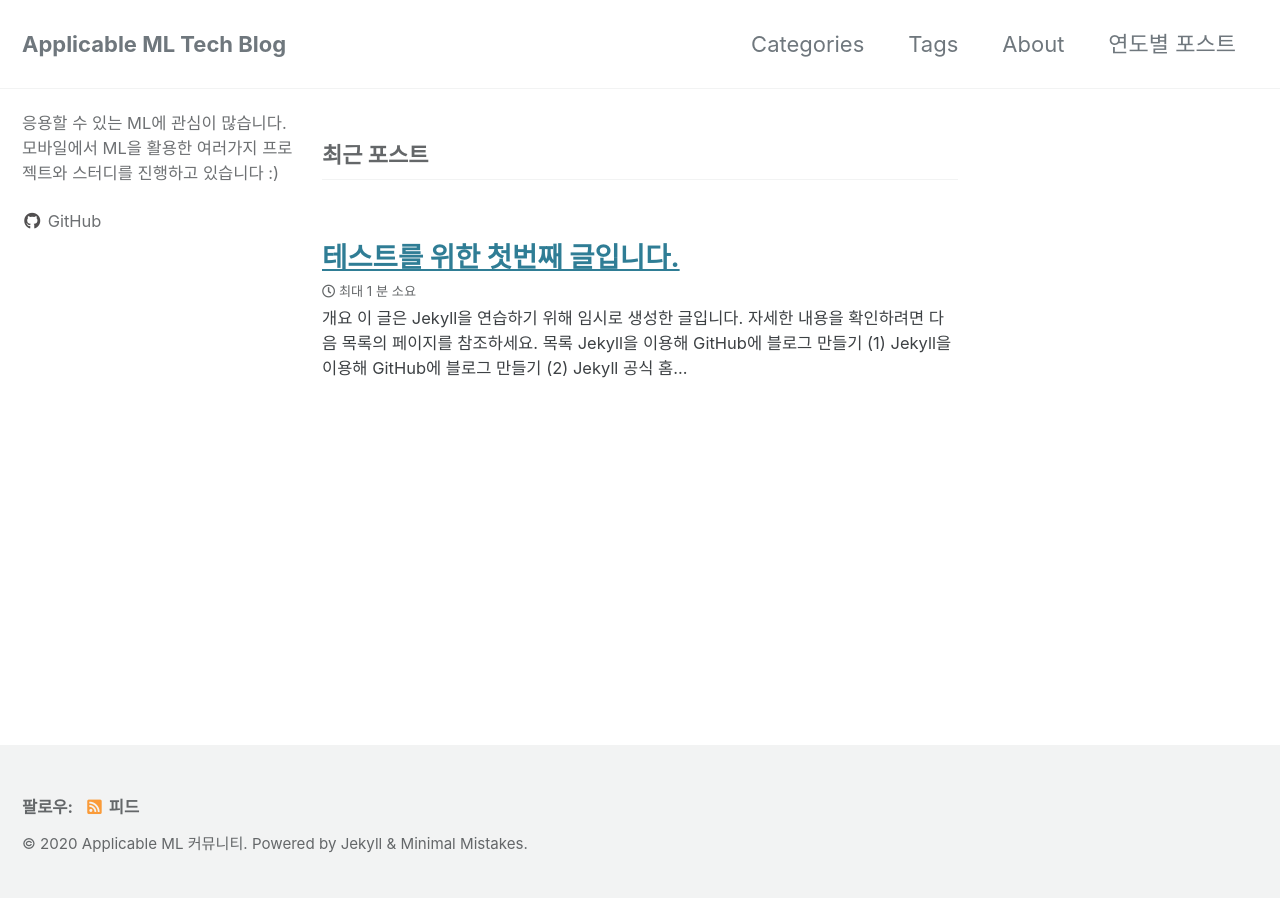
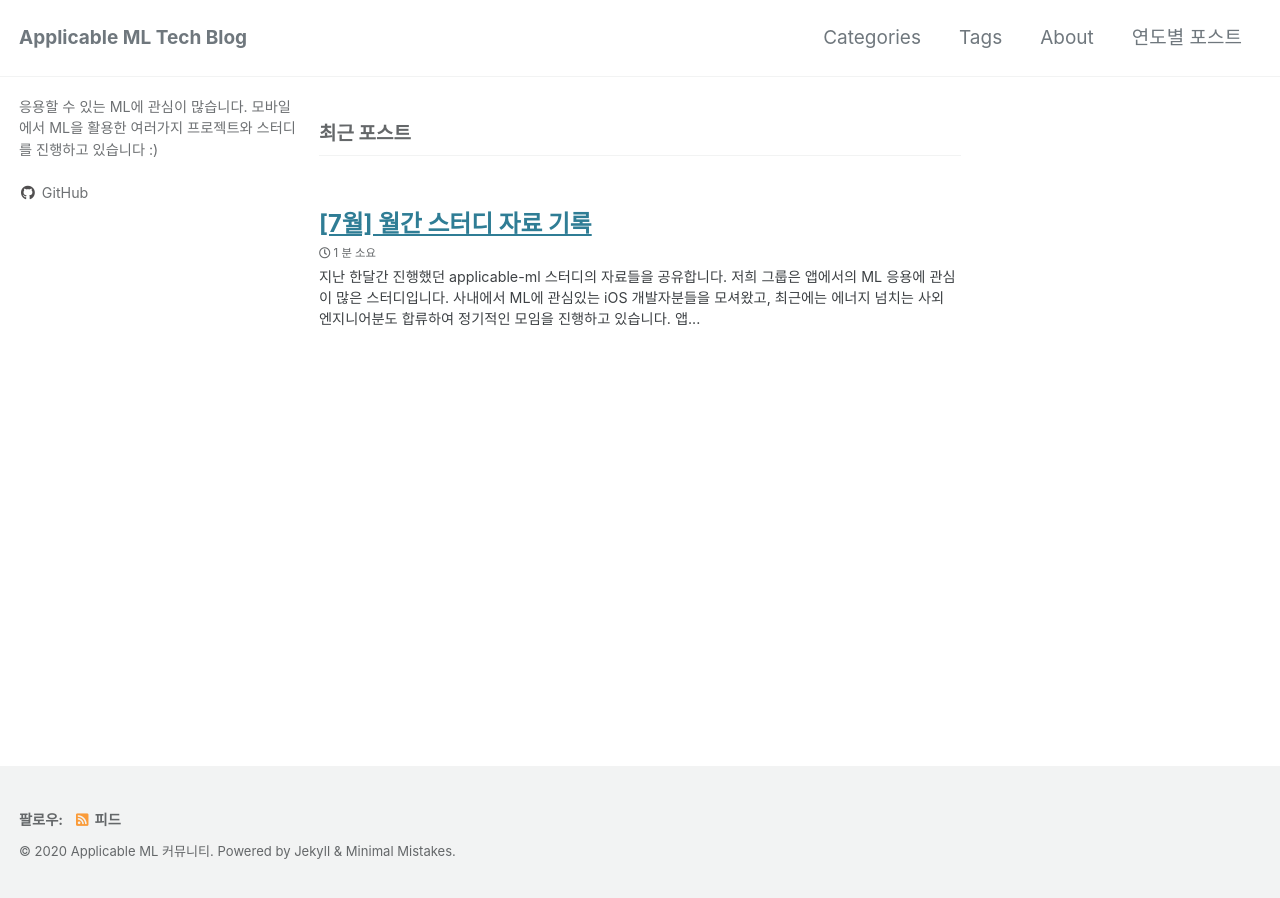
Before and after one commit to applicable-ml/applicable-ml.github.io, a Jekyll site: the page built from index.html, in a window 1280 px wide. Built offline with Jekyll 4.4.1, drawn with Linux system fonts in a browser that asks for light colours; cached includes are drawn as plain includes; the list of posts is cut into pages by our own code.

Commit message:
Add first monthly report and reduce overall fontsize

```diff
--- /dev/null
+++ b/_posts/2020-07-25-monthly-report.md
@@ -0,0 +1,56 @@
+---
+title: \[7월\] 월간 스터디 자료 기록
+tags: monthly
+author: 'Doyoung Gwak'
+---
+
+지난 한달간 진행했던 applicable-ml 스터디의 자료들을 공유합니다.
+저희 그룹은 앱에서의 ML 응용에 관심이 많은 스터디입니다. 사내에서 ML에 관심있는 iOS 개발자분들을 모셔왔고, 최근에는 에너지 넘치는 사외 엔지니어분도 합류하여 정기적인 모임을 진행하고 있습니다. 앱에서 ML을 활용할 때 필요한 것들을 공부하고, 만들고, 자랑하고, 서로 도와 프로젝트를 진행합니다.
+다들 항상 바쁘시지만 시간을 내서 아는 것을 공유해주시고 흥미롭게 들어주셔서 정말 재미있네요.
+현재는 앱개발자 위주로 스터디원이 구성되있어 iOS 관련 이야기(CoreML, Metal, Vision 등)가 많지만, 점점 ML 공부도하고 관심있는 모델러분도 모실 수 있으면 On-device ML 완전체가 될 수 있기를 기대합니다 🙂<br>
+<br>
+아래는 스터디에서 공유했던 자료와 프로젝트들입니다.<br>
+피드백, 코멘트는 언제나 환영이에요 😃
+
+## 📕 스터디 자료
+
+- 4주차
+  - [WWDC 2020 ML Recap(coremltools, Create ML)](https://bit.ly/2D4mKfk) - 곽도영
+  - [2D single person PoseNet 후처리의 모든것](https://bit.ly/39rcvOh) - 정현아
+- 3주차
+  - [Keras 학습 코드 리뷰 및 Grayscale에대해 잘못 알고 있던게 아닐까 (grayscale 전처리)](https://bit.ly/2BvBjsa) - 정상엽
+  - [Camera & Metal 기초](https://bit.ly/39nArlM) - 전은철
+  - [WWDC 2020 ML Recap(Core ML)](https://bit.ly/2D4mKfk) - 곽도영
+- 2주차
+  - [Keras와 fashion-mnist로 모델 학습 및 Core ML 모델 변환](https://bit.ly/2ZVIWBt) - 정현아
+  - [C3ML 사용법 공유](https://bit.ly/2ZWOlbG) - 전은철
+- 1주차
+  - 오프닝(스터디 방향, 규칙, 마음가짐) - 전체
+  - [Caffe 모델 → Core ML 모델 변환 가벼운 경험 공유](https://bit.ly/3jAs1MG) - 상엽님
+  - [Metal과 Core ML 호환성 이슈 공유](https://bit.ly/3eYnBLS) - 전은철
+  - [On-device ML 개발 프로세스와 앱개발자에게 YOLO 소개](https://bit.ly/3fWQauD) - 곽도영
+
+## 🧑‍💻 프로젝트 및 앱
+현재 동시다발적으로 진행되는 프로젝트 중에는 맥앱스토어 출시를 앞둔 앱부터(현재 리젝만 4번째 ㅎㅎ) 오픈소스 라이브러리까지 각자 관심 채널을 통해 작은 것부터 차근차근 응용을 실현해보고 있습니다.
+
+## 오픈소스
+- MetalCamera - 전은철
+- TFLiteSwift-Vision 오픈소스 프레임워크 제작 - 곽도영
+- PoseEstimation-TFLiteSwift - 곽도영
+
+## 서적
+- Core ML Survival Guide 책으로 스터디 - 정상엽 (and  ALL)
+
+## 개인 프로젝트
+- Capture&Paste 맥용 앱 제작 - 곽도영
+- 포즈 추론을 활용한 스쿼드 보조 앱 - 정현아
+- 딥러닝 모델 활용한 다양한 앱 기획들 - 전체
+
+## 후기
+
+- 코로나로인해 스터디를 온라인으로 진행하고 있는데 참여율이 저조하진 않을까 걱정했었지만, 괜한 걱정이었습니다 ㅎㅎ
+- 지난 한달동안 정기적인 모임이 유지되는지 확인해보는 기간을 가졌는데, 개인당 3-4주에 한번 발표 권장을 드렸지만 1-2주에 한번 발표를 해주시는 적극성까지!
+
+자료가 쌓이거나 흥미로운 결과가 나오면 한번씩 엮어서 공유해보도록 하겠습니다~
+혹시 스터디 주제범위에서 궁금한점이 있으면 편하게 문의해주세요~
+1인 1앱출시 가즈아ㅏㅏㅏㅏㅏ
--- a/_posts/2020-09-09-first-post.md
+++ /dev/null
@@ -1,15 +0,0 @@
----
-title: 테스트를 위한 첫번째 글입니다.
-tags: note
-author: 'Doyoung Gwak'
----
-
-
-## 개요
-이 글은 Jekyll을 연습하기 위해 임시로 생성한 글입니다.
-자세한 내용을 확인하려면 다음 목록의 페이지를 참조하세요.
-
-## 목록
-- [Jekyll을 이용해 GitHub에 블로그 만들기 (1)](https://jetalog.net/86)
-- [Jekyll을 이용해 GitHub에 블로그 만들기 (2)](https://jetalog.net/87)
-- [Jekyll 공식 홈페이지](https://jekyllrb-ko.github.io)
--- a/_sass/minimal-mistakes/_reset.scss
+++ b/_sass/minimal-mistakes/_reset.scss
@@ -8,18 +8,18 @@ html {
   /* apply a natural box layout model to all elements */
   box-sizing: border-box;
   background-color: $background-color;
-  font-size: 16px;
+  font-size: 13px;
 
   @include breakpoint($medium) {
-    font-size: 18px;
+    font-size: 15px;
   }
 
   @include breakpoint($large) {
-    font-size: 20px;
+    font-size: 17px;
   }
 
   @include breakpoint($x-large) {
-    font-size: 22px;
+    font-size: 19px;
   }
 
   -webkit-text-size-adjust: 100%;
```
